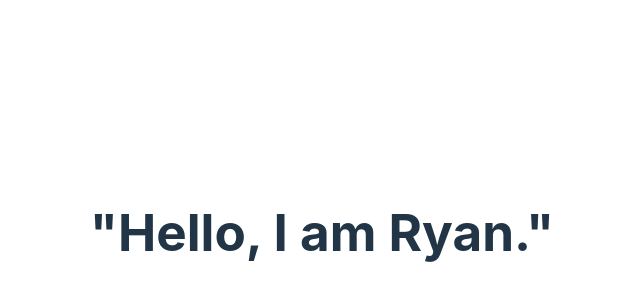
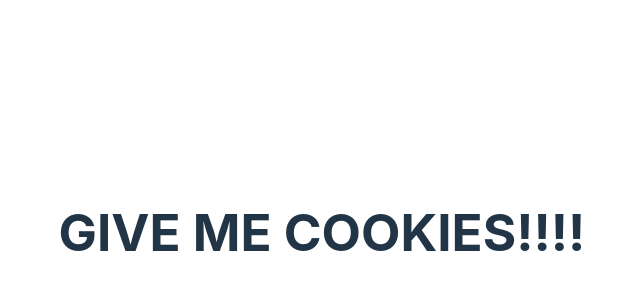
Before and after one commit to Figby222/my-first-react-app, a React (Vite) app: page / in a window 1280 px wide. Shown: the part 168-468 px from the top of the page, without its empty margins (318-958 px from the left). Built offline with nearby package versions, Linux system fonts and the light colour scheme.

Commit message:
Add and display GetCookies()

```diff
--- /dev/null
+++ b/src/components/GetCookies.jsx
@@ -0,0 +1,5 @@
+function GetCookies() {
+    return <h1>GIVE ME COOKIES!!!!</h1>;
+}
+
+export { GetCookies };
--- a/src/main.jsx
+++ b/src/main.jsx
@@ -4,9 +4,10 @@ import App from './App.jsx'
 import './index.css'
 import HelloWorld from './Hello-World.jsx';
 import Greeting from './components/Greeting.jsx';
+import { GetCookies } from './components/GetCookies.jsx';
 
 ReactDOM.createRoot(document.getElementById('root')).render(
   <React.StrictMode>
-    <Greeting />
+    <GetCookies />
   </React.StrictMode>,
 )
```
